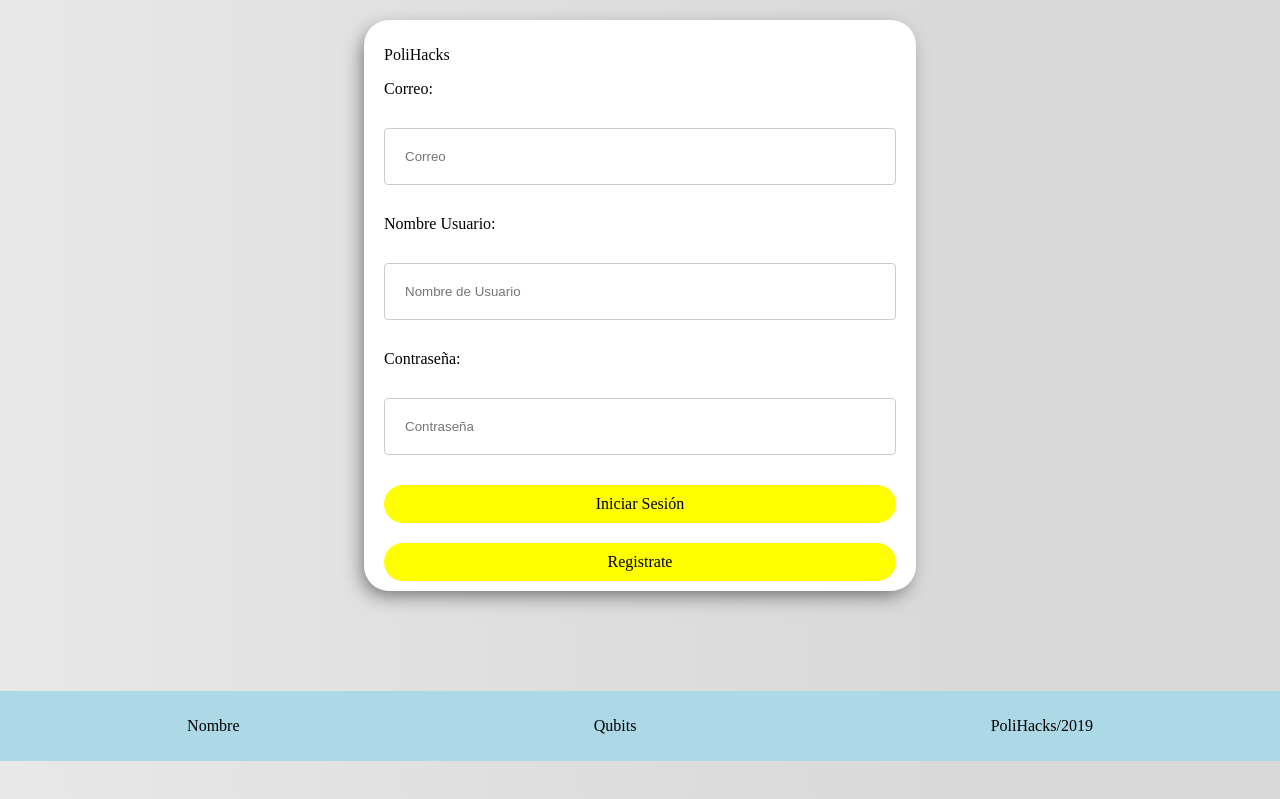
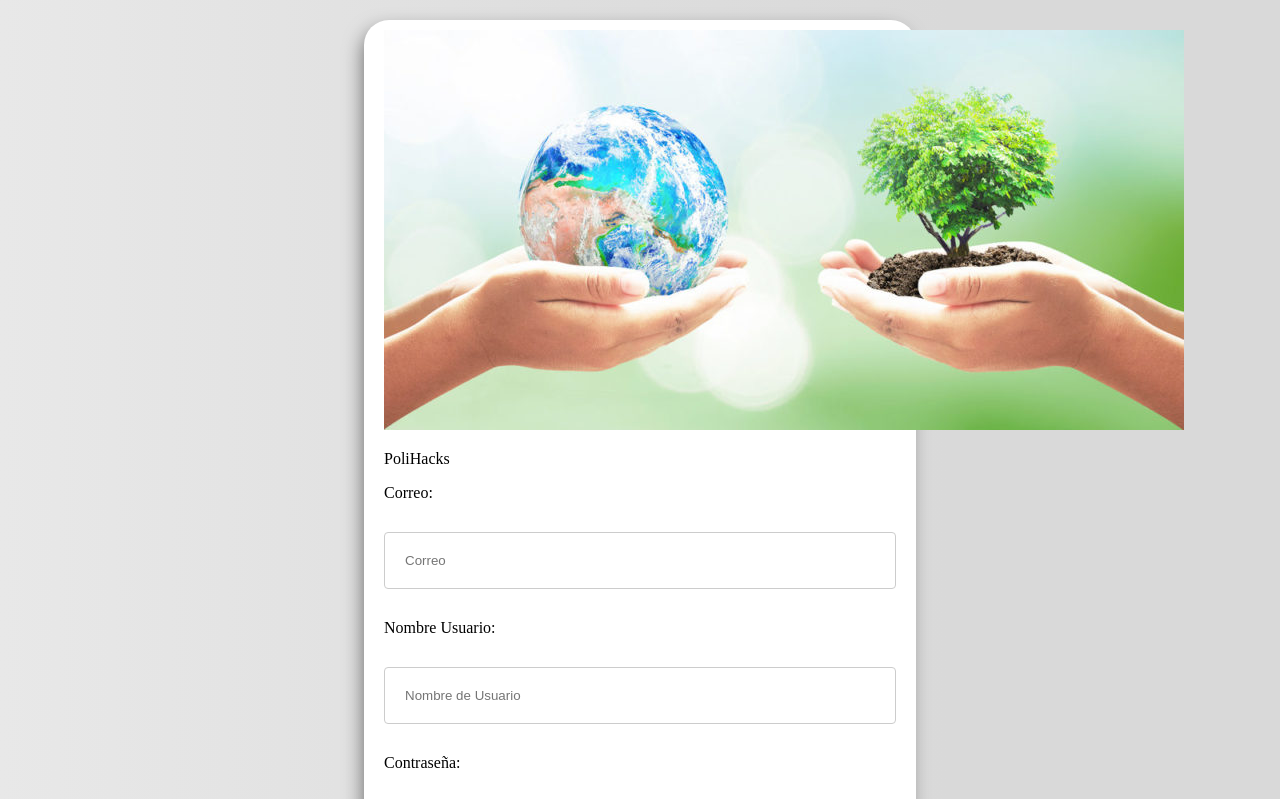
Before and after one commit to juanM20/polihacks, a plain HTML site: page HTML/login.html in a window 1280 px wide. Shown: the top 799 px of the page. Drawn offline with Linux system fonts and the light colour scheme.

Commit message:
login fondo

```diff
--- a/Estilos/sass/login.scss
+++ b/Estilos/sass/login.scss
@@ -10,7 +10,7 @@ body{
 .Login{
 
   background-color: #ffffff;
-  color:#000000;
+  color: #000000;
   width: 40%;
   margin: auto;
   margin-top: 20px;
--- a/HTML/login.html
+++ b/HTML/login.html
@@ -9,6 +9,7 @@
 
     <div class="Login">
       <div class="Imagen">
+        <img src="imagenes/fondoLogin.jpg" alt="">
         <p>PoliHacks</p>
       </div>
       <div class="Login-container">
@@ -16,6 +17,7 @@
           <form class="" action="index.html" method="post">
 
             <div class="Campos-form">
+
               <label for="correo">Correo:</label>
               <input type="text" name="correo" value="" placeholder="Correo">
               <label for="nombre"> Nombre Usuario:</label>
```
